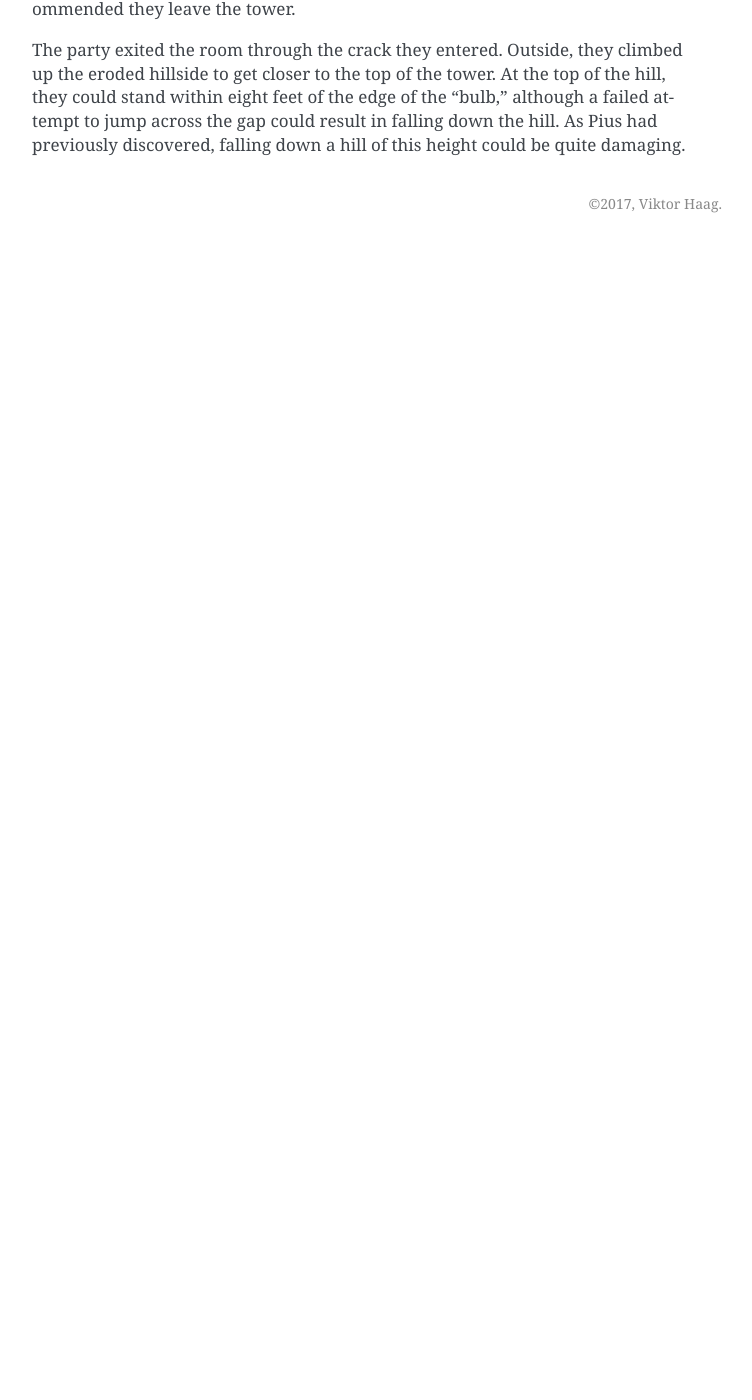
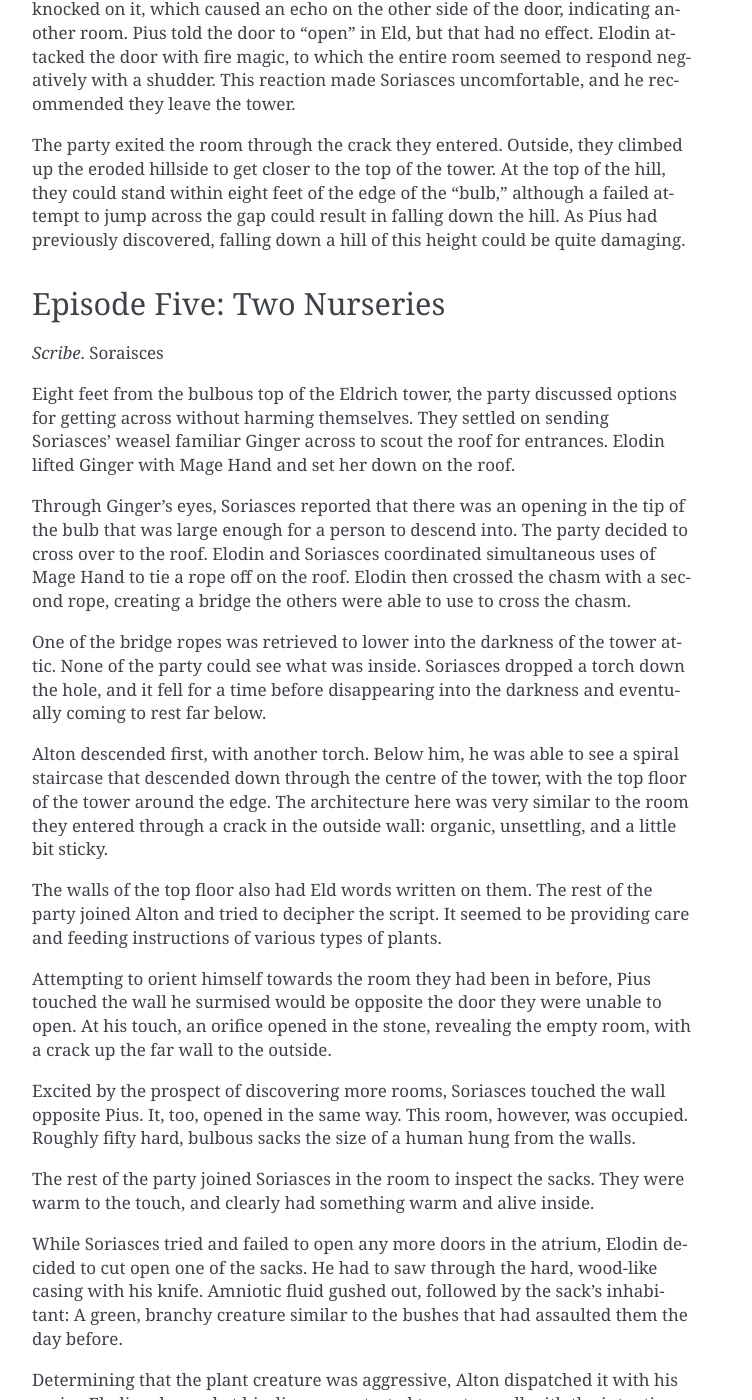
Before and after one commit to ViktorHaag/eagle-pass, a Sphinx documentation site: the page built from source/adventures/ruinedTemple.rst, in a window 1280 px wide and 1400 px high, scrolled down 5051 px. Shown: the whole window, without its empty margins (388-1140 px from the left). Built offline with Sphinx 7.4.7, drawn with Linux system fonts in a browser that asks for light colours; before the commit the page ends 5294 px from its top, so only the background shows below that; some of the changed text lies outside the part shown.

Commit message:
add ep 5 for ruined temple adventure

```diff
--- a/source/adventures/ruinedTemple.rst
+++ b/source/adventures/ruinedTemple.rst
@@ -39,6 +39,10 @@
        |br| *Near the ruined temple*
        |br| Undead deer (zombies)
        |br| Bandit and mastiff corpses
+       |br|
+       |br| *In the ruined temple*
+       |br| Shrub creature birthing pods
+       |br| Undead bandits (zombies)
 
 
 Episode One: The Startled Lumberjack
@@ -234,3 +238,84 @@ hill, they could stand within eight feet of the edge of the "bulb," although a
 failed attempt to jump across the gap could result in falling down the hill. As
 Pius had previously discovered, falling down a hill of this height could be
 quite damaging.
+
+
+Episode Five: Two Nurseries
+---------------------------
+*Scribe*. Soraisces
+
+Eight feet from the bulbous top of the Eldrich tower, the party discussed
+options for getting across without harming themselves. They settled on sending
+Soriasces' weasel familiar Ginger across to scout the roof for
+entrances. Elodin lifted Ginger with Mage Hand and set her down on the roof.
+
+Through Ginger's eyes, Soriasces reported that there was an opening in the tip
+of the bulb that was large enough for a person to descend into. The party
+decided to cross over to the roof. Elodin and Soriasces coordinated
+simultaneous uses of Mage Hand to tie a rope off on the roof. Elodin then
+crossed the chasm with a second rope, creating a bridge the others were able to
+use to cross the chasm.
+
+One of the bridge ropes was retrieved to lower into the darkness of the tower
+attic. None of the party could see what was inside. Soriasces dropped a torch
+down the hole, and it fell for a time before disappearing into the darkness and
+eventually coming to rest far below.
+
+Alton descended first, with another torch. Below him, he was able to see a
+spiral staircase that descended down through the centre of the tower, with the
+top floor of the tower around the edge. The architecture here was very similar
+to the room they entered through a crack in the outside wall: organic,
+unsettling, and a little bit sticky.
+
+The walls of the top floor also had Eld words written on them. The rest of the
+party joined Alton and tried to decipher the script. It seemed to be providing
+care and feeding instructions of various types of plants.
+
+Attempting to orient himself towards the room they had been in before, Pius
+touched the wall he surmised would be opposite the door they were unable to
+open. At his touch, an orifice opened in the stone, revealing the empty room,
+with a crack up the far wall to the outside.
+
+Excited by the prospect of discovering more rooms, Soriasces touched the wall
+opposite Pius. It, too, opened in the same way. This room, however, was
+occupied. Roughly fifty hard, bulbous sacks the size of a human hung from the
+walls.
+
+The rest of the party joined Soriasces in the room to inspect the sacks. They
+were warm to the touch, and clearly had something warm and alive inside.
+
+While Soriasces tried and failed to open any more doors in the atrium, Elodin
+decided to cut open one of the sacks. He had to saw through the hard, wood-like
+casing with his knife. Amniotic fluid gushed out, followed by the sack’s
+inhabitant: A green, branchy creature similar to the bushes that had assaulted
+them the day before.
+
+Determining that the plant creature was aggressive, Alton dispatched it with
+his rapier. Elodin, alarmed at his discovery, started to cast a spell with the
+intention of burning all of the sacks and the creatures inside them. Before he
+could accomplish this, however, Soriasces returned to the room and tackled him,
+breaking his concentration, temporarily saving the sacks and their contents.
+
+The party left the room and reflected briefly on the benefits of and potential
+problems with eradicating the room with fire. Elodin, reconsidering his idea,
+reasoned that it was probable that the creatures may not be very vulnerable to
+fire, since they seemed to be made of green shoots that do not burn very well.
+
+The party attempted to close the door to the seed room by touching it, and the
+door closed. They also closed the door to the room with the crack. Looking at
+the Eld script again, they discovered that the doors they had opened described
+their contents as, roughly, “The Small Ones.” There were six other distinct
+areas around the walls, with two other types of directions. The party concluded
+then, that there were two other kinds of creatures within the walls, and also
+that the room they had initially entered had once been occupied with egg-sacks,
+and was not anymore. They hypothesized that the creatures may have hatched and
+escaped through the crack in the wall.
+
+Confident that they now knew where the bush creatures they’d encountered had
+come from, and having a rough idea of how many others might be out in the
+forest, the party decided to learn more about the tower’s inhabitants. They
+descended the staircase in single-file.
+
+They had not descended for very long when Pius announced that two beings were
+coming up the stairs towards them, and he was fairly certain their company was
+already dead.
```
